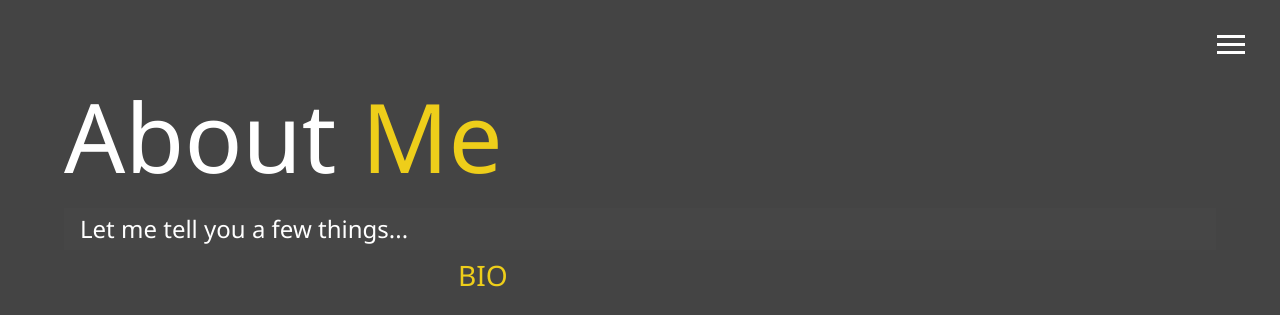
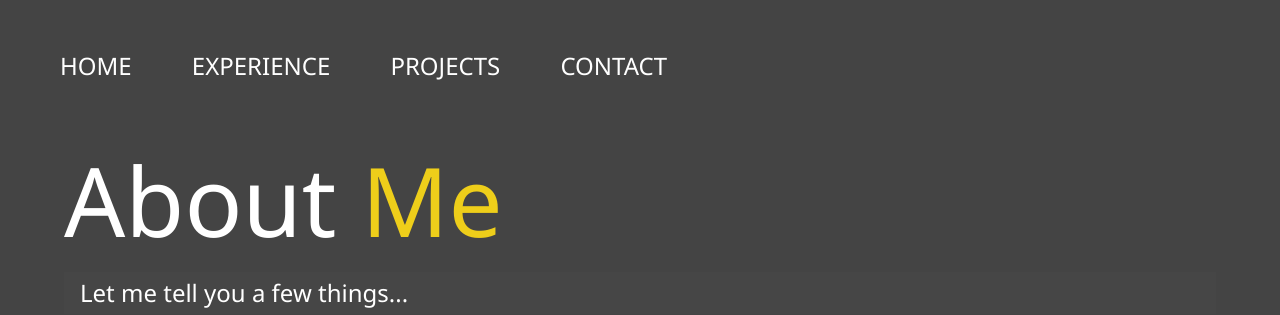
Before and after one commit to UrbanPistek/Portfolio_Website, a website: page template/dist/about.html in a window 1280 px wide. Shown: the top 315 px of the page. Drawn offline with Linux system fonts and the light colour scheme.

Commit message:
Fixed Heading

```diff
--- a/template/dist/about.html
+++ b/template/dist/about.html
@@ -13,6 +13,19 @@
 </head>
 
 <body>
+
+  <header>
+      <nav>
+        <ul>
+          <li><a href="index.html" class="nav-link">Home</a></li>
+          <li><a href="about.html" class="nav-link">Experience</a></li>
+          <li><a href="work.html" class="nav-link">Projects</a></li>
+          <li><a href="contact.html" class="nav-link">Contact</a></li>
+        </ul>
+      </nav>
+    </header>
+
+<!-- Previous
   <header>
     <div class="menu-btn">
       <div class="btn-line"></div>
@@ -48,6 +61,7 @@
       </ul>
     </nav>
   </header>
+-->
 
   <main id="about">
     <h1 class="lg-heading">
--- a/template/dist/css/main.css
+++ b/template/dist/css/main.css
@@ -147,7 +147,8 @@ h3 {
   h1.lg-heading,
   h2.lg-heading,
   h3.lg-heading {
-    font-size: 6rem; }
+    font-size: 6rem;
+    padding-top: 4rem; }
 
   h1.sm-heading,
   h2.sm-heading,
@@ -563,3 +564,48 @@ transform: scale(1.075);
   font-size: 16px;
   line-height:2;
 }
+
+/*
+================================================
+Header
+================================================
+*/
+
+header{
+  position: absolute;
+  left: 0;
+  right: 0;
+  margin-top: 1em;
+  margin: 1em;
+}
+
+nav ul{
+  margin: 0;
+  padding: 1em;
+  list-style: none;
+}
+
+nav li{
+  display: inline-block;
+  margin: 1em;
+}
+
+nav a{
+  font-family: 'Segoe UI', Tahoma, Geneva, Verdana, sans-serif;
+  text-decoration: none;
+  text-transform: uppercase;
+  font-size: 1.5rem;
+  padding: .5em;
+  color: #FFF;
+}
+
+nav a:hover,
+nav a:focus{
+  color: #DDD;
+}
+
+@media (min-width: 60rem){
+  nav{
+    float: left;
+  }
+}
```
Also changed, not shown: template/dist/contact.html (+14 -0 lines), template/dist/index.html (+15 -2 lines), template/dist/work.html (+14 -0 lines).
